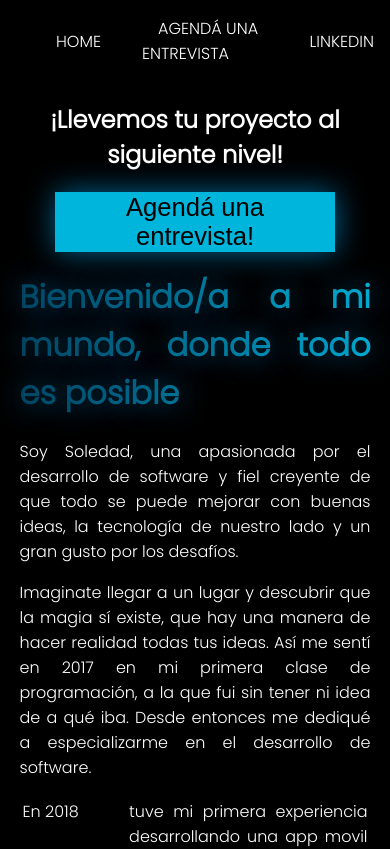
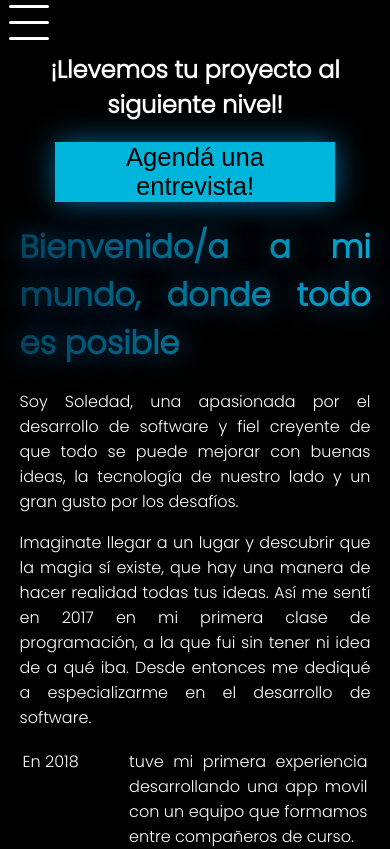
Before and after one commit to SoleMer/soledadmerino, an Angular app: page /home in a window 390 px wide. Shown: the top 849 px of the page. Built offline with nearby package versions, Linux system fonts and the light colour scheme.

Commit message:
responsive adjustment

```diff
--- a/src/app/common/sm-nav/sm-nav.component.html
+++ b/src/app/common/sm-nav/sm-nav.component.html
@@ -1,14 +1,18 @@
 <header>
     <nav>
-        <ul>
+        <div class="menu-btn" [class.is-open]="isMenuOpen"  (click)="toggleMenu()">
+            <div class="menu-btn__burger">
+            </div>
+        </div>
+        <ul class="overlay" [class.is-open]="isMenuOpen">
             <li>
-                <a href="/home">Home</a>
+                <a href="/home" class="menu-item" >Home</a>
             </li>
             <li>
-                <a href="/calendar">Agendá una entrevista</a>
+                <a href="/calendar" class="menu-item">Agendá una entrevista</a>
             </li>
             <li>
-                <a href="https://www.linkedin.com/in/soledad-merino/" target="_blank">linkedin</a>
+                <a href="https://www.linkedin.com/in/soledad-merino/" class="menu-item" target="_blank">linkedin</a>
             </li>
         </ul>
     </nav>
--- a/src/app/common/sm-nav/sm-nav.component.scss
+++ b/src/app/common/sm-nav/sm-nav.component.scss
@@ -34,12 +34,12 @@ a {
     text-decoration: none;
     text-transform: uppercase;
     padding: 0.5rem 1rem 0.5rem 1rem;
-    color: white;//rgb(0, 181, 219);
+    color: white; //rgb(0, 181, 219);
 }
 
 a:hover {
     color: rgb(0, 181, 219);
-    text-shadow: rgba(5,235,255,255) 5px 2px 20px;//rgb(0, 181, 219) 1px 0 40px; //rgba(0,100,147,255) 1px 0 10px;
+    text-shadow: rgba(5, 235, 255, 255) 5px 2px 20px; //rgb(0, 181, 219) 1px 0 40px; //rgba(0,100,147,255) 1px 0 10px;
 }
 
 aside {
@@ -54,3 +54,100 @@ aside {
     transition-duration: 150ms;
     transition-timing-function: cubic-bezier(0.4, 0, 0.2, 1);
 }
+
+@media (min-width: 1500px) {}
+
+/* Estilos para pantallas pequeñas (móviles) */
+@media (max-width: 1499px) {
+
+    header {
+        width: 15%;
+    }
+
+    .menu-btn {
+        width: 40px;
+        height: 20px;
+        margin-top: 30%;
+        position: relative;
+        display: flex;
+        justify-content: center;
+        align-items: center;
+        cursor: pointer;
+        transition: all .2s ease-in-out;
+
+        &.is-open {
+
+            .menu-btn__burger {
+                transform: translateX(-50px);
+                background: transparent;
+            }
+
+            .menu-btn__burger::before {
+                transform: rotate(45deg) translate(35px, -35px);
+                background: rgb(0, 181, 219);
+                box-shadow: rgb(0, 100, 147) 1px 0 30px;
+            }
+
+            .menu-btn__burger::after {
+                transform: rotate(-45deg) translate(35px, 35px);
+                background: rgb(0, 181, 219);
+                box-shadow: rgb(0, 100, 147) 1px 0 30px;
+            }
+        }
+    }
+
+    .menu-btn__burger {
+        width: 60px;
+        height: 3px;
+        background: #fff;
+        border-radius: 5px;
+        transition: all .2s ease-in-out;
+    }
+
+    .menu-btn__burger::before,
+    .menu-btn__burger::after {
+        content: '';
+        position: absolute;
+        width: 40px;
+        height: 3px;
+        background: #fff;
+        border-radius: 5px;
+        transition: all .2s ease-in-out;
+    }
+
+    .menu-btn__burger::before {
+        transform: translateY(-16px);
+        z-index: 999;
+    }
+
+    .menu-btn__burger::after {
+        transform: translateY(16px);
+        z-index: 999;
+    }
+
+    ul {
+        display: none;
+
+        &.is-open {
+            display: block;
+            text-align: center;
+            width: 100%;
+            height: 100%;
+            position: fixed;
+            padding-left: 0;
+            padding-top: 20px;
+            padding-bottom: 20px;
+            background-color: black;
+            z-index: 2;
+            gap: 25px;
+            align-items: center;
+            justify-content: center;
+            margin-top: 40px;
+        }
+    }
+
+    li {
+        padding-bottom: 10px;
+    }
+
+}
--- a/src/app/common/sm-nav/sm-nav.component.ts
+++ b/src/app/common/sm-nav/sm-nav.component.ts
@@ -9,4 +9,9 @@ import { Component } from '@angular/core';
 })
 export class SmNavComponent {
 
+  isMenuOpen: boolean = false;
+
+  toggleMenu(): void {
+    this.isMenuOpen = !this.isMenuOpen;
+  }
 }
--- a/src/app/pages/calendar/calendar.component.scss
+++ b/src/app/pages/calendar/calendar.component.scss
@@ -22,3 +22,16 @@
     border: none;
     scrollbar-color: black;
   }
+
+  @media (max-width: 1499px) {
+    .content {
+      align-content: center;
+    }
+    .calendar-container {
+      width: 90%;
+    }
+    .call-to-action {
+      color: white;
+      font-size: x-large;
+  }
+  }
```
